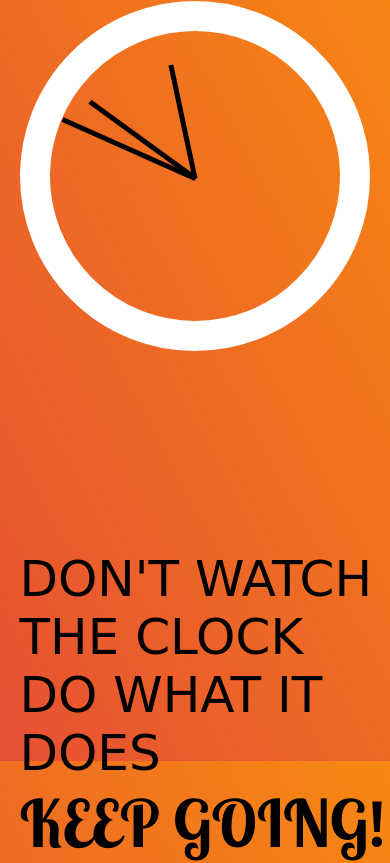
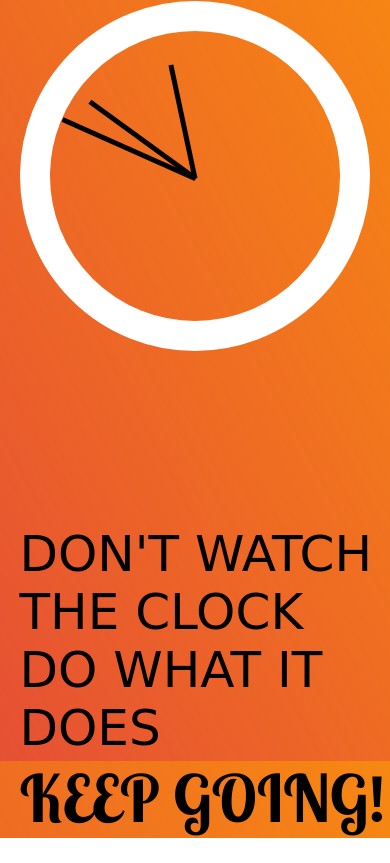
Before and after one commit to tashish9/Clock, a plain HTML site: page index.html in a window 390 px wide. Shown: the part 83-946 px from the top of the page. After the commit the page ends 921 px from the top, so only its background shows below. Drawn offline with nearby package versions, Linux system fonts and the light colour scheme; a web font is replaced by a local one.

Commit message:
Update style.css

```diff
--- a/style.css
+++ b/style.css
@@ -75,7 +75,7 @@ body {
   }
   .quote {
     font-size: 50px;
-    top: 75%;
+    top: 72%;
   }
   .keep {
     font-size: 65px;
```
